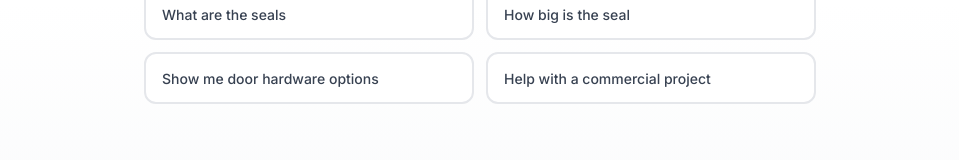
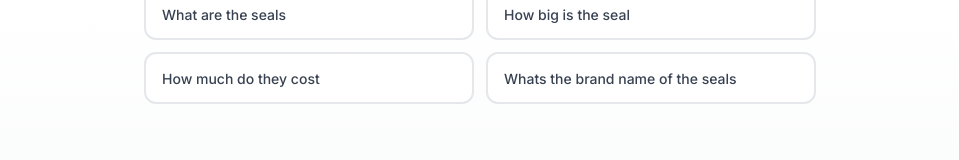
Before and after one commit to Emma-AIIT/cemac-ai-chatbot, a Next.js app: page / in a window 1280 px wide. Shown: the part 399-559 px from the top of the page, without its empty margins (160-1119 px from the left). Built offline with nearby package versions, Linux system fonts and the light colour scheme.

Commit message:
changed the suggested questions

```diff
--- a/src/app/components/SuggestedQuestions.tsx
+++ b/src/app/components/SuggestedQuestions.tsx
@@ -19,8 +19,8 @@ export const SuggestedQuestions = ({ onQuestionSelect }: SuggestedQuestionsProps
   const suggestedQuestions = [
     "What are the seals",
     "How big is the seal",
-    "Show me door hardware options",
-    "Help with a commercial project"
+    "How much do they cost",
+    "Whats the brand name of the seals"
   ];
 
   const handleQuestionClick = (question: string) => {
```
